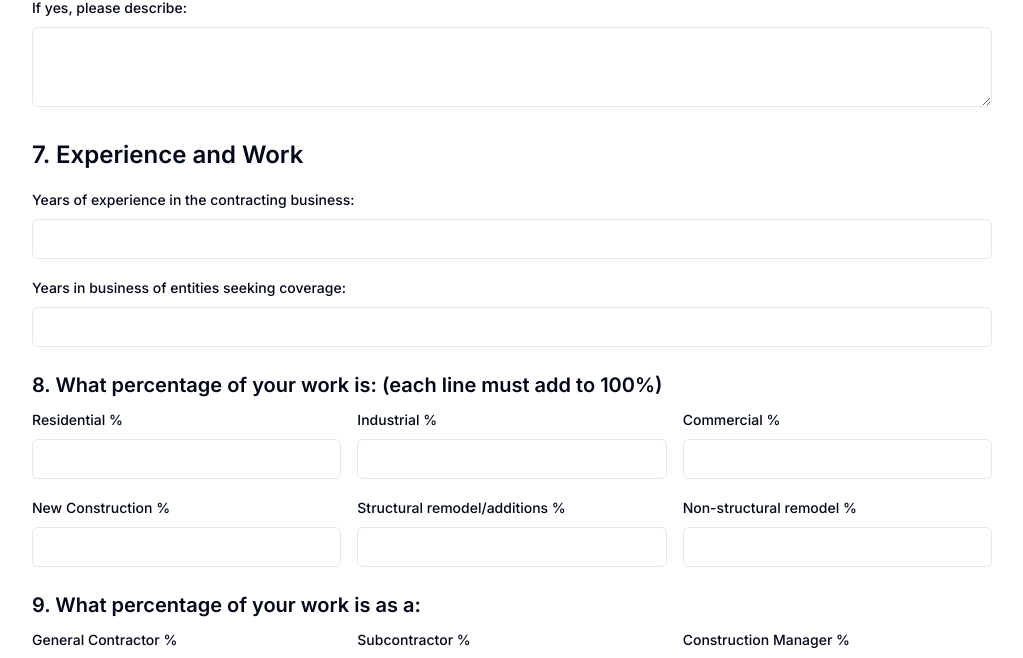
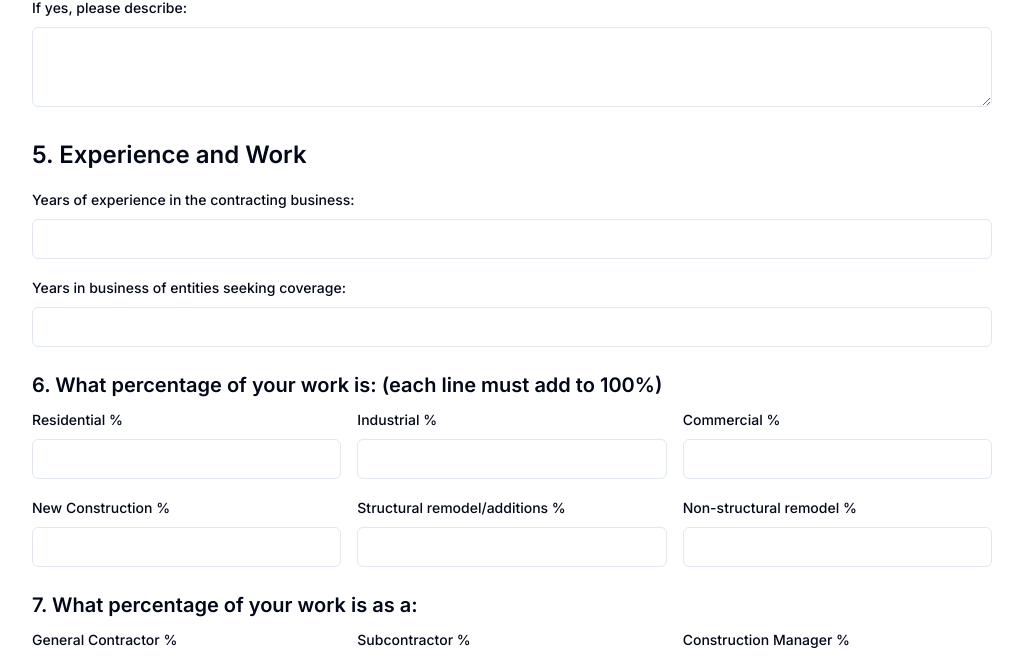
Before and after one commit to stonewerner/insurance-site, a Next.js app: page /applications/artisan in a window 1280 px wide. Shown: the part 2533-3191 px from the top of the page, without its empty margins (128-1151 px from the left). Built offline with nearby package versions, Linux system fonts and the light colour scheme.

Commit message:
changed numbering on experience section, rest is now thrown off

```diff
--- a/app/applications/artisan/FormSections/ExperienceAndWork.tsx
+++ b/app/applications/artisan/FormSections/ExperienceAndWork.tsx
@@ -5,7 +5,7 @@ import { Input } from "@/components/ui/input"
 export default function ExperienceAndWork({ form }) {
   return (
     <div>
-      <h2 className="text-2xl font-semibold mb-4">7. Experience and Work</h2>
+      <h2 className="text-2xl font-semibold mb-4">5. Experience and Work</h2>
 
       <div className="space-y-4">
         <FormField
@@ -37,7 +37,7 @@ export default function ExperienceAndWork({ form }) {
         />
       </div>
 
-      <h3 className="text-xl font-semibold mt-6 mb-2">8. What percentage of your work is: (each line must add to 100%)</h3>
+      <h3 className="text-xl font-semibold mt-6 mb-2">6. What percentage of your work is: (each line must add to 100%)</h3>
 
       <div className="space-y-4">
         <div className="flex space-x-4">
@@ -125,7 +125,7 @@ export default function ExperienceAndWork({ form }) {
         </div>
       </div>
 
-      <h3 className="text-xl font-semibold mt-6 mb-2">9. What percentage of your work is as a:</h3>
+      <h3 className="text-xl font-semibold mt-6 mb-2">7. What percentage of your work is as a:</h3>
 
       <div className="flex space-x-4">
         <FormField
```
